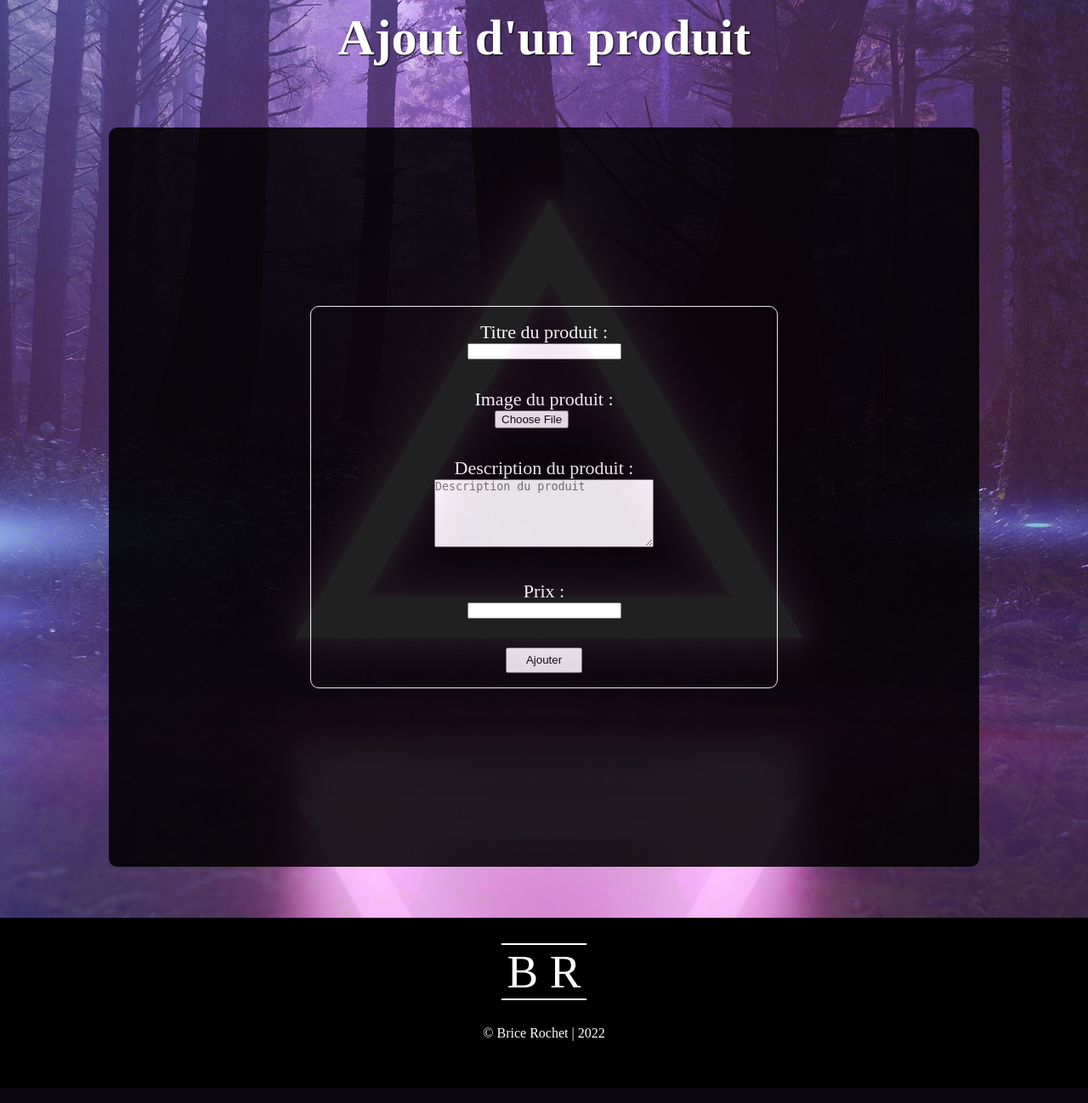
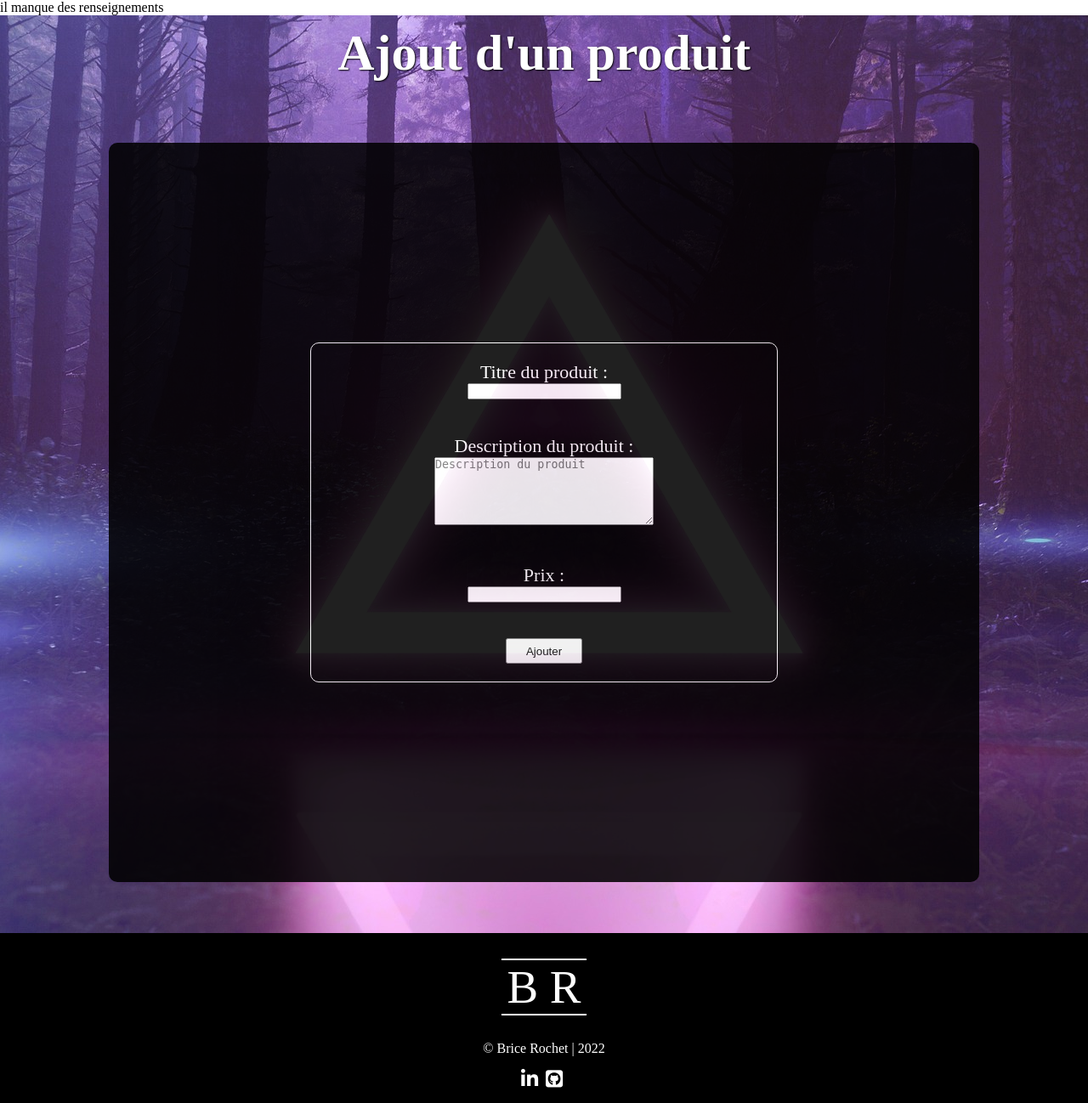
Before and after one commit to Brice0907/Projet-PHP-MySQL, a PHP site: page /Projet/create.php in a window 1280 px wide. Shown: the part 50-1348 px from the top of the page at 85% size. Run offline with PHP 8.4, Linux system fonts and the light colour scheme; some libraries are stand-ins or nearby versions.

Commit message:
code php pour l'ajout d'un produit dans la bdd

```diff
--- a/Main/create.php
+++ b/Main/create.php
@@ -1,19 +1,21 @@
 <?php session_start(); ?>
 
 <!DOCTYPE html>
-<html lang="en">
+<html lang="fr">
 
 <head>
     <meta charset="UTF-8">
     <meta http-equiv="X-UA-Compatible" content="IE=edge">
     <meta name="viewport" content="width=device-width, initial-scale=1.0">
     <link rel="stylesheet" href="./styles/style.css">
+    <script src="https://kit.fontawesome.com/62e09fd665.js" crossorigin="anonymous"></script>
     <title>Ajout d'un produit</title>
 </head>
 
 <body>
 
     <?php include_once('nav.php') ?>
+    <?php include_once('post_create.php') ?>
 
     <section class="body_fond">
         <img src="./image/grandtriangle.jpg" alt="Image de fond" class="body_fond_img">
@@ -23,10 +25,6 @@
                 <div class="body_fond_bloc_form_bloc">
                     <label for="produitTitle" class="body_fond_bloc_form_bloc_text white">Titre du produit : </label>
                     <input type="text" class="" name="produitTitle" required autocomplete="off">
-                </div>
-                <div class="body_fond_bloc_form_bloc">
-                    <label for="produitImage" class="body_fond_bloc_form_bloc_text white">Image du produit : </label>
-                    <input type="file" class="body_fond_bloc_form_bloc_file" name="produitImage" required>
                 </div>
                 <div class="body_fond_bloc_form_bloc">
                     <label for="produitDescription" class="body_fond_bloc_form_bloc_text white">Description du produit :</label>
--- a/Main/nav.php
+++ b/Main/nav.php
@@ -1,4 +1,6 @@
-<?php include_once('config/mysql.php') ?>
+<?php include_once('config/mysql.php');
+include_once('variable.php')
+?>
 
 <nav class="nav_bar">
     <div class="nav_bar_navigation">
--- /dev/null
+++ b/Main/post_create.php
@@ -0,0 +1,16 @@
+<?php
+include_once('./config/mysql.php');
+include_once('variable.php');
+
+if (isset($_POST['produitTitle']) && isset($_POST['produitDescription']) && isset($_POST['produitPrice'])) {
+
+    $produitTitle = htmlspecialchars($_POST['produitTitle']);
+    $descriptionpdt = htmlspecialchars($_POST['produitDescription']);
+
+    $insertProduit = $bdd->prepare('INSERT INTO produit(title, descriptionpdt, prix, userid, pseudo) VALUE (?, ?, ?, ?, ?)');
+    $insertProduit->execute(array($produitTitle, $descriptionpdt, $_POST['produitPrice'], $loggedUser['id'], $pseudoUser['pseudo']));
+
+    // header('location: http://localhost/Projet%20PHP&MySQL/Main/index.php');
+} else {
+    echo 'il manque des renseignements';
+}
--- a/Main/styles/style.css
+++ b/Main/styles/style.css
@@ -133,7 +133,7 @@ a {
 .body_fond_bloc_form {
     border: 1px solid white;
     width: 550px;
-    height: 450px;
+    height: 400px;
     border-radius: 10px;
     margin: auto;
     display: flex;
@@ -149,10 +149,6 @@ a {
     font-size: 22px;
     display: flex;
     flex-direction: column;
-}
-
-.body_fond_bloc_form_bloc_file {
-    max-width: 116px;
 }
 
 .body_fond_bloc_form_bloc_description {
--- /dev/null
+++ b/Main/variable.php
@@ -0,0 +1,5 @@
+<?php
+if (isset($_SESSION['id'])) {
+    $loggedUser = ['id' => $_SESSION['id']];
+    $pseudoUser = ['pseudo' => $_SESSION['pseudo']];
+}
```
